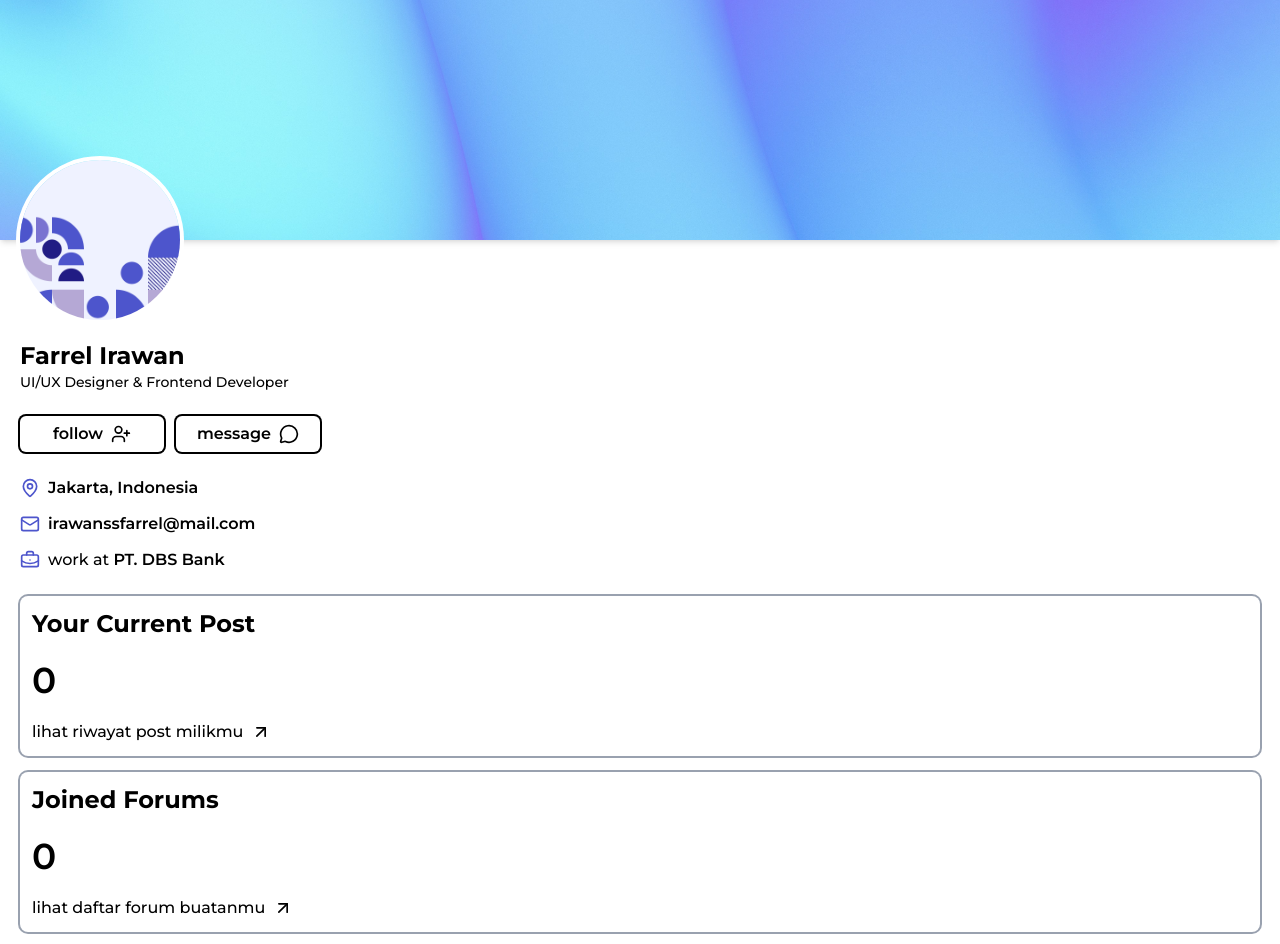
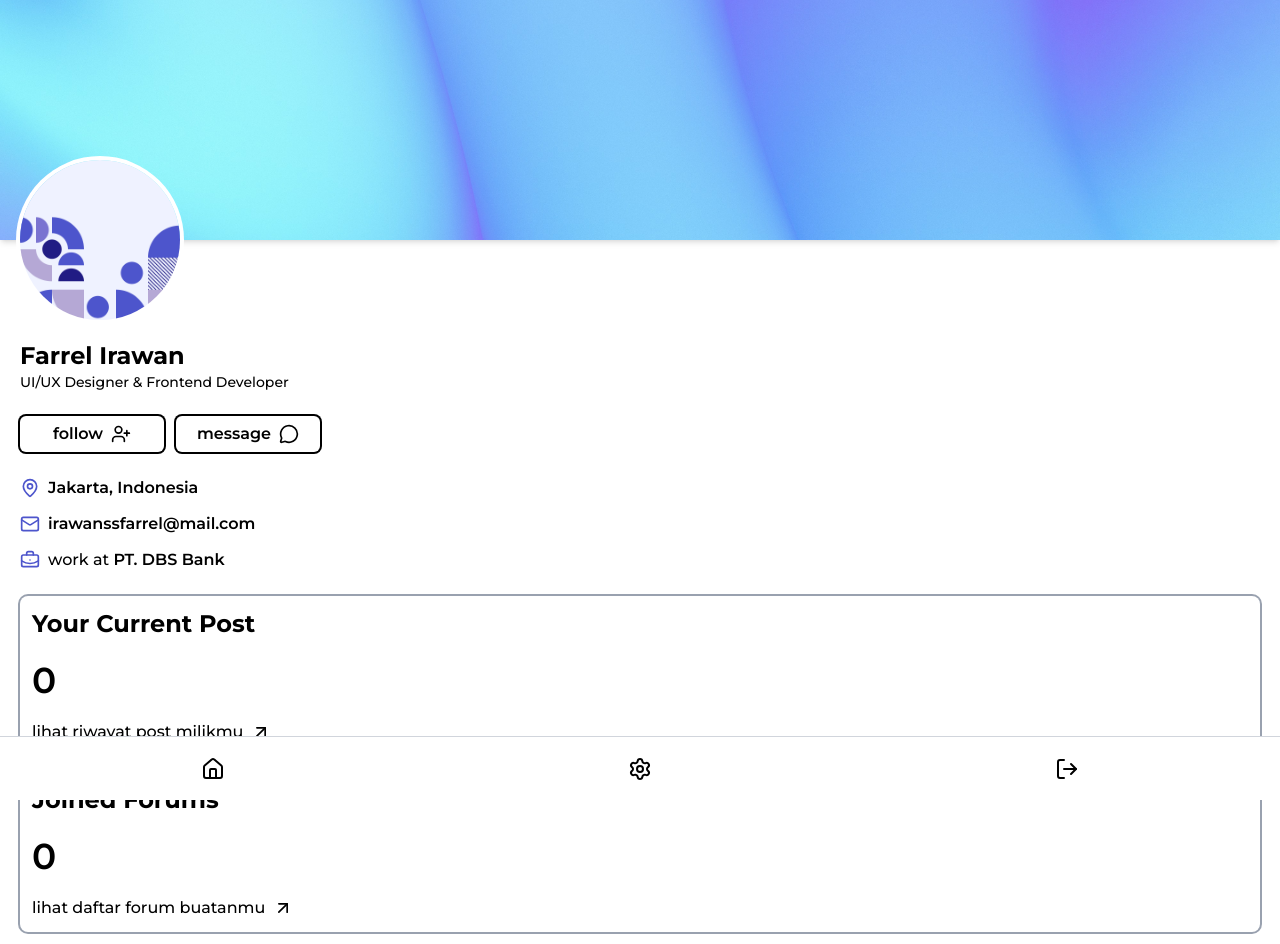
Before and after one commit to MrIrawan/indoforum, a Next.js app: page /profile/123 in a window 1280 px wide. Shown: the top 944 px of the page. Built offline with nearby package versions, Linux system fonts and the light colour scheme.

Commit message:
modifikasi padding bawah halaman profile dan memberikan footer menu profile di layout profile

```diff
--- a/src/app/profile/[id]/page.js
+++ b/src/app/profile/[id]/page.js
@@ -65,7 +65,7 @@ export default function UserProfile() {
                     </ul>
                 </div>
                 {/* user activity info (post and forums) */}
-                <div className="w-full pt-6 flex flex-col justify-between items-center gap-4">
+                <div className="w-full pt-6 pb-25 flex flex-col justify-between items-center gap-4">
                     <div className="flex flex-col justify-between gap-2 w-full h-40 p-3 ring-2 ring-gray-400 rounded-lg">
                         <h2 className="text-2xl font-m-bold m-0 capitalize">your current post</h2>
                         <p className="text-4xl font-m-semibold">0</p>
--- a/src/app/profile/layout.js
+++ b/src/app/profile/layout.js
@@ -1,9 +1,21 @@
 import SectionSite from "@/components/Section"
+import { HomeIcon, SettingsIcon, LogOutIcon } from "lucide-react"
 
 export default function UserProfileLayout({ children }) {
     return (
         <SectionSite containerClass={'lg:mx-auto lg:container'}>
             { children }
+            <footer className="w-full bg-white h-16 fixed bottom-0 flex items-center justify-around border-t border-t-gray-300">
+                <span className="w-fit">
+                    <HomeIcon className="w-6 h-6" />
+                </span>
+                <span className="w-fit">
+                    <SettingsIcon className="w-6 h-6" />
+                </span>
+                <span className="w-fit">
+                    <LogOutIcon className="w-6 h-6" />
+                </span>
+            </footer>
         </SectionSite>
     )
 }
```
